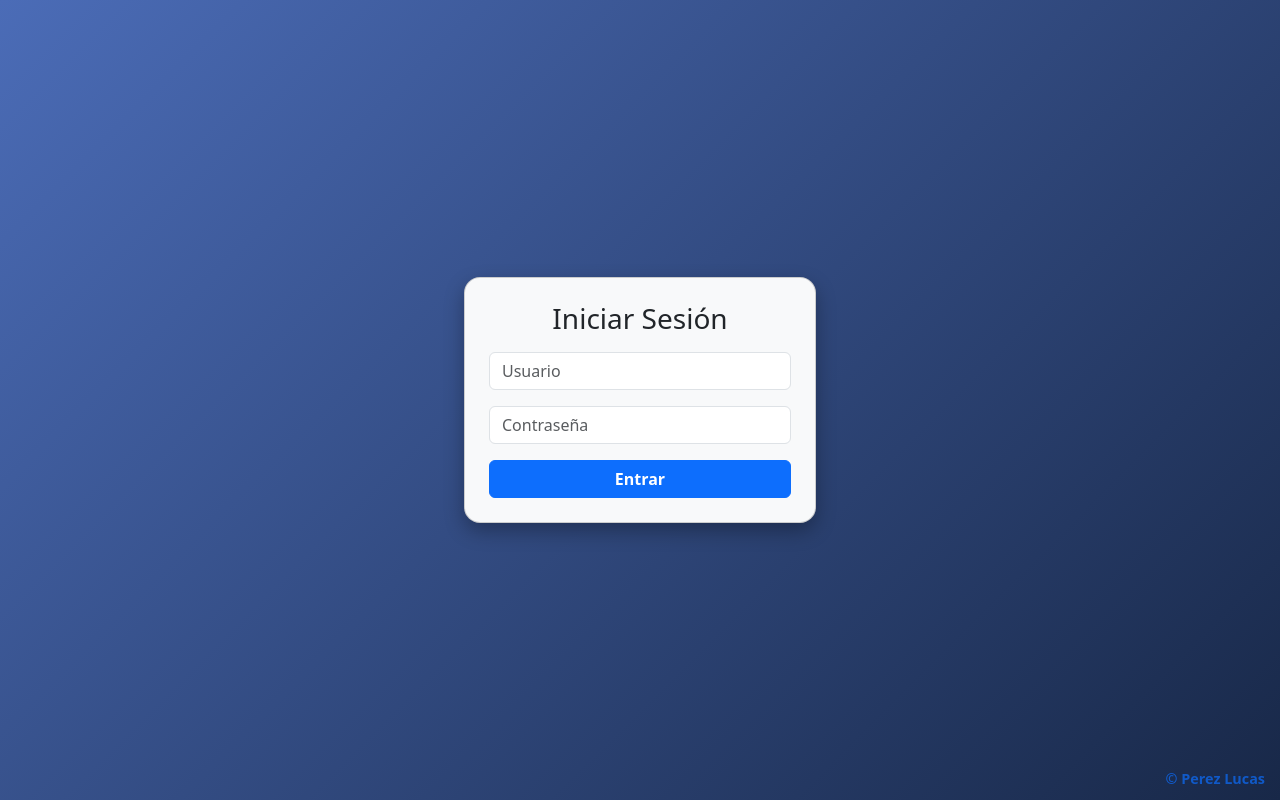
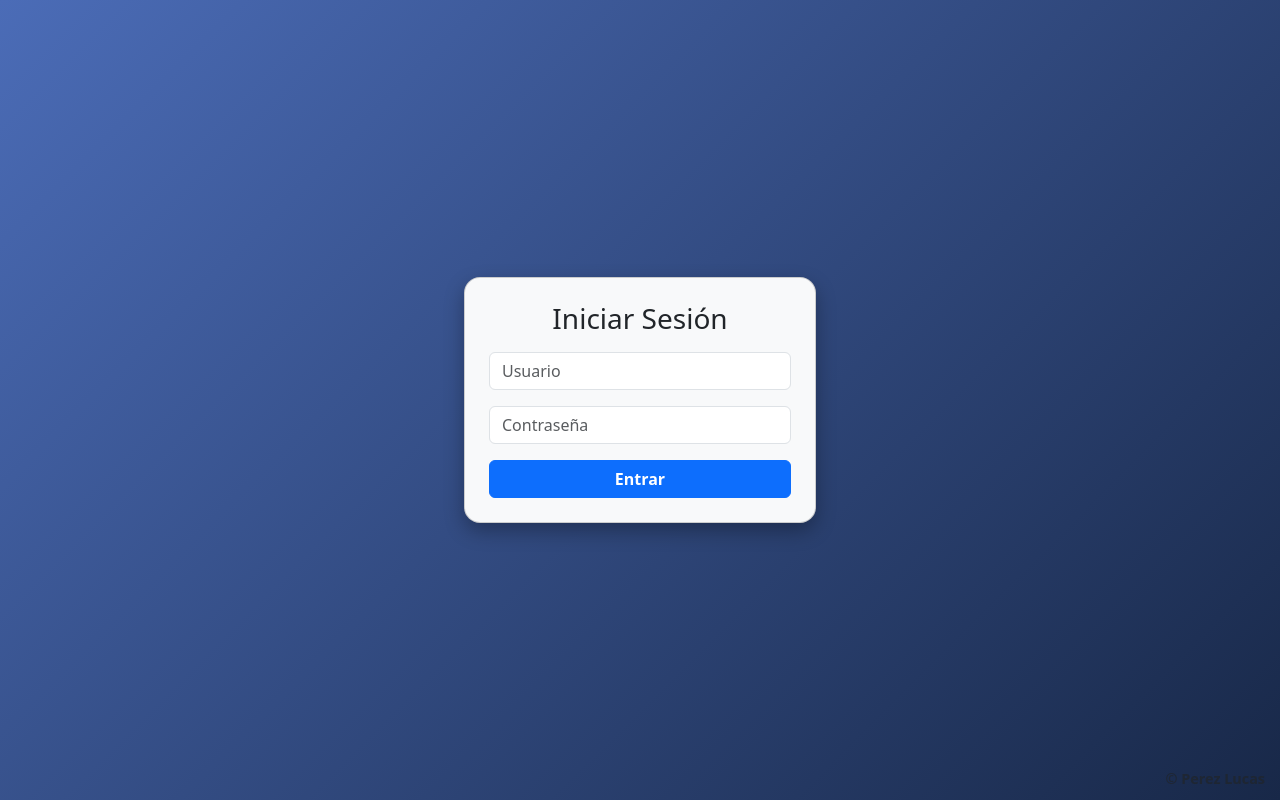
Before and after one commit to PerezLucas02/Gestor-Tareas-React, a React (Vite) app: page / in a window 1280 px wide. Built offline with nearby package versions, Linux system fonts and the light colour scheme.

Commit message:
Update Watermark.jsx

```diff
--- a/src/components/Watermark.jsx
+++ b/src/components/Watermark.jsx
@@ -10,7 +10,7 @@ const Watermark = () => {
         opacity: 0.7,
         fontSize: "0.9rem",
         fontWeight: "bold",
-        color: "#0d6efd", // color azul Bootstrap
+        color: "292929", // color azul Bootstrap
         zIndex: 9999,
         pointerEvents: "none", // no bloquea clics
       }}
```
